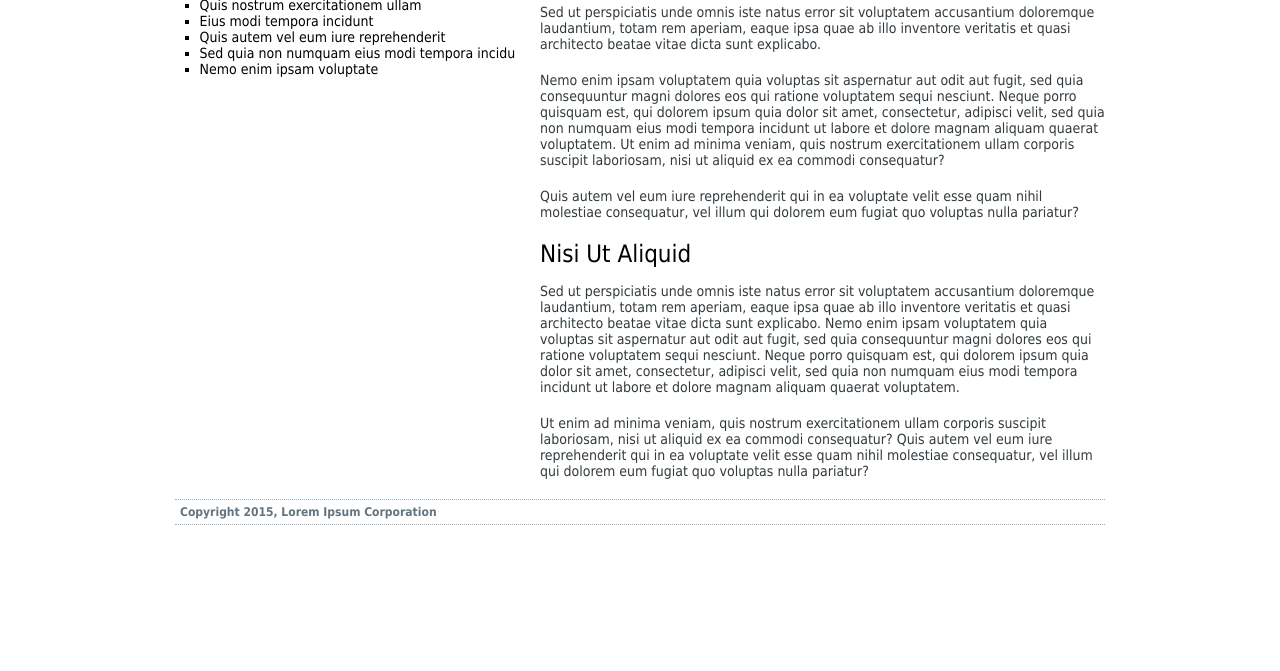
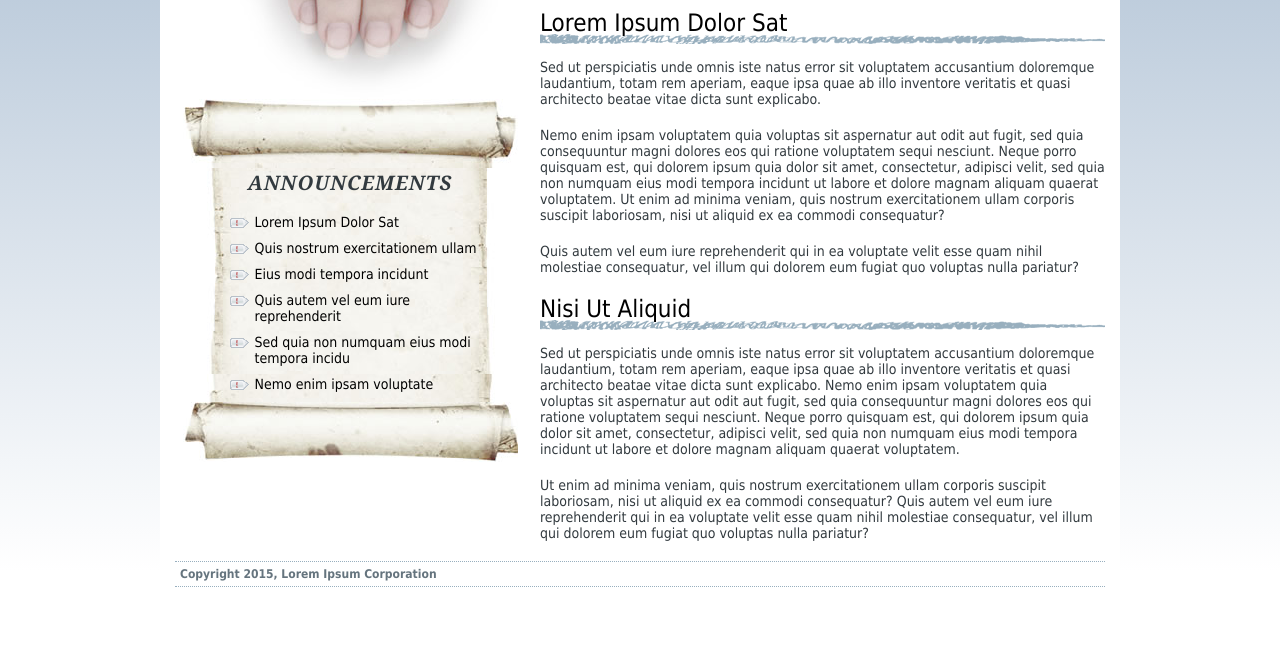
Before and after one commit to JiaYe-Mao/CSS-The-missing-manual, a plain HTML site: page 08/03_bg_ex/bg_images.html in a window 1280 px wide. Shown: the part 129-800 px from the top of the page. Drawn offline with Linux system fonts and the light colour scheme.

Commit message:
Complete CH8

```diff
--- a/08/03_bg_ex/styles.css
+++ b/08/03_bg_ex/styles.css
@@ -92,3 +92,39 @@ table {
 }
 
 /* add your styles here */
+html{
+	height: 100%;
+	background-image: linear-gradient(to bottom, rgb(176,194,213), white 700px);
+}
+.wrapper {
+	background-color: #FFF;
+	background-image: url(images/bg_main.jpg);
+	background-position: left top;
+	background-repeat: no-repeat;
+}
+.banner{
+	margin-top: 48px;
+}
+.announcement{
+	background: url(images/scroll_top.jpg) no-repeat center top,
+				url(images/scroll_bottom.jpg) no-repeat center bottom,
+				url(images/scroll_middle.jpg) repeat-y center top;
+	padding: 70px 0 60px 0;
+	margin-top: 115px;
+}
+.main h2{
+	background-image: url(images/underline.png);
+	background-repeat: no-repeat;
+	background-position: left bottom;
+	padding-bottom: 7px;
+}
+.announcement li{
+	list-style: none;
+	background-image: url(images/bullet.png);
+	background-repeat: no-repeat;
+	background-position: 0 4px;
+	padding-left: 25px;
+	margin-bottom: 10px;
+	margin-left: 30px;
+	margin-right: 40px;
+}
```
Also changed, not shown: 08/01_image_ex/image.html (+4 -1 lines), 08/01_image_ex/styles.css (+19 -0 lines), 08/02_gallery_ex/styles.css (+19 -0 lines).
